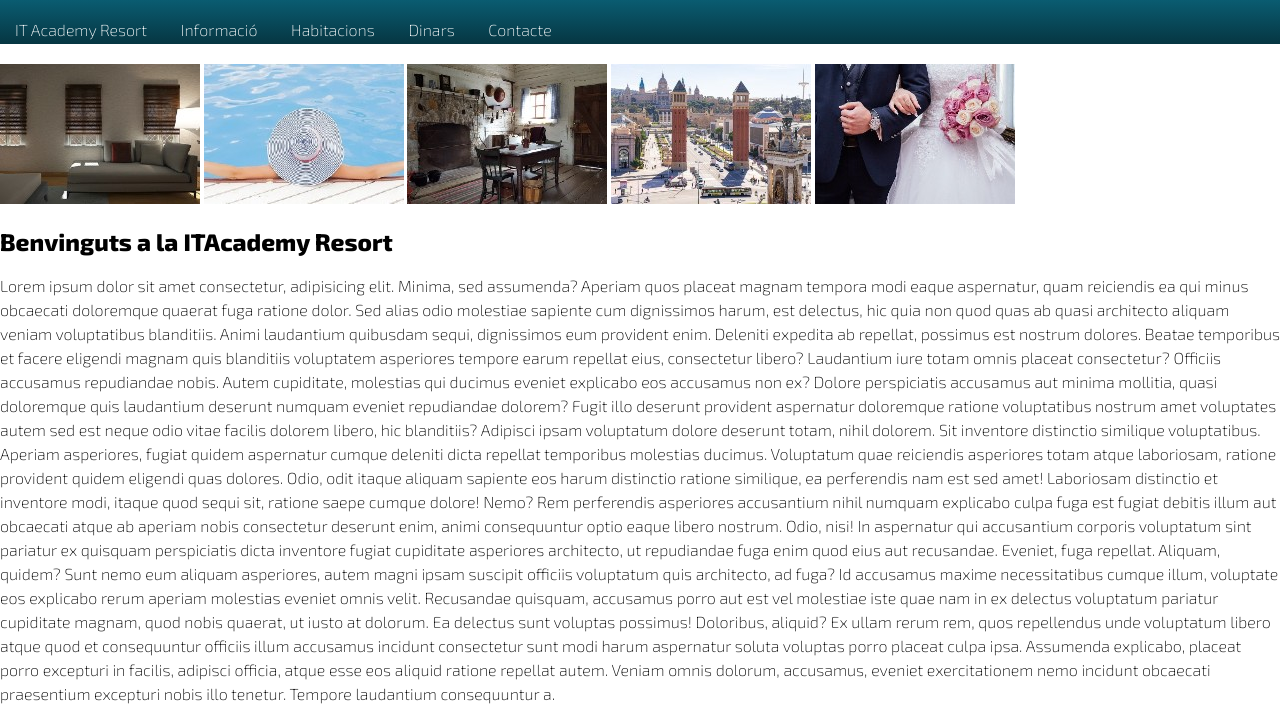
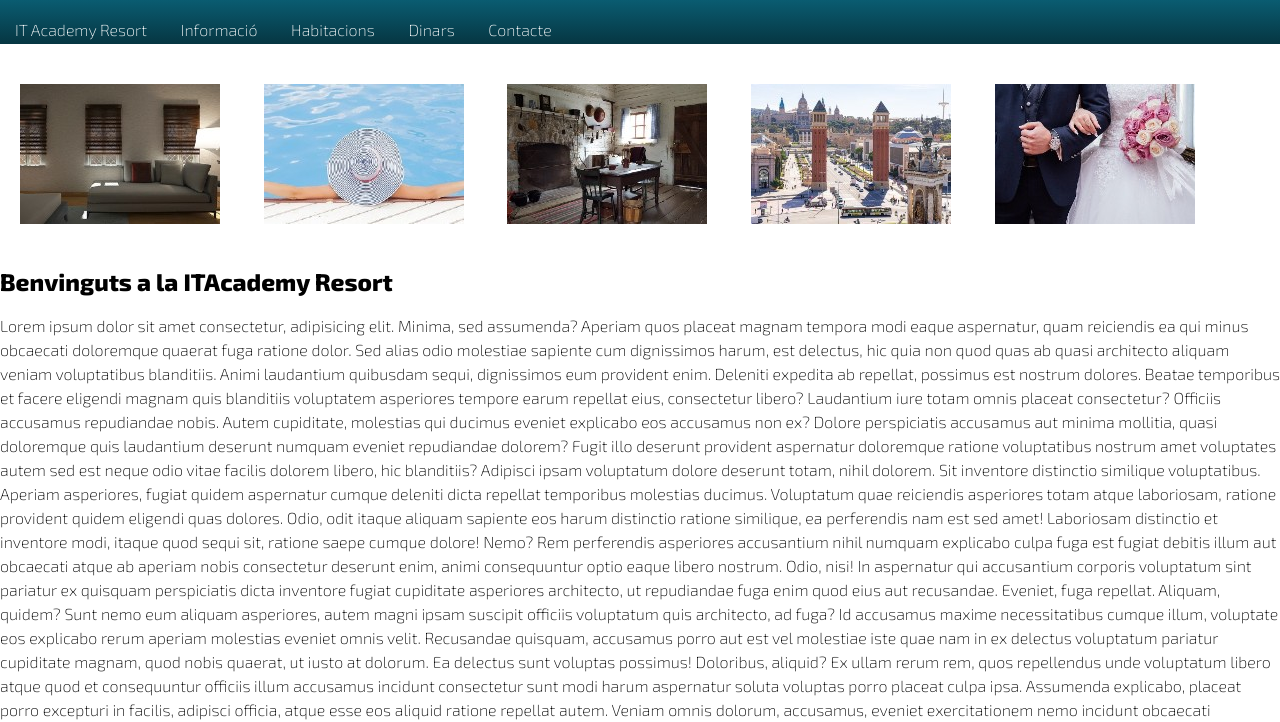
Before and after one commit to MarioBurgos/M05_01-SASS, a plain HTML site: page index.html in a window 1280 px wide. Shown: the top 722 px of the page. Drawn offline with nearby package versions, Linux system fonts and the light colour scheme; files that its build step writes are made by us from their sources.

Commit message:
nivell 1

```diff
--- a/sass/styles.sass
+++ b/sass/styles.sass
@@ -32,6 +32,13 @@ main
   margin: 20px 0 0
   padding-bottom: 20px
 
+  .content
+
+    .gallery img
+      margin: 20px
+
+
+
 
 footer
   background: #333333
```
Also changed, not shown: css/styles.css (added), 1 other file.
